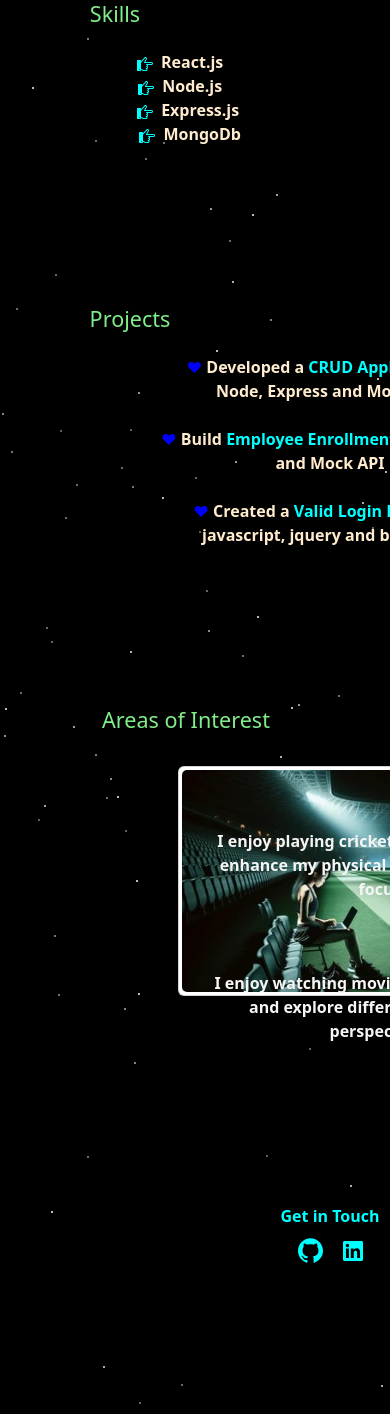
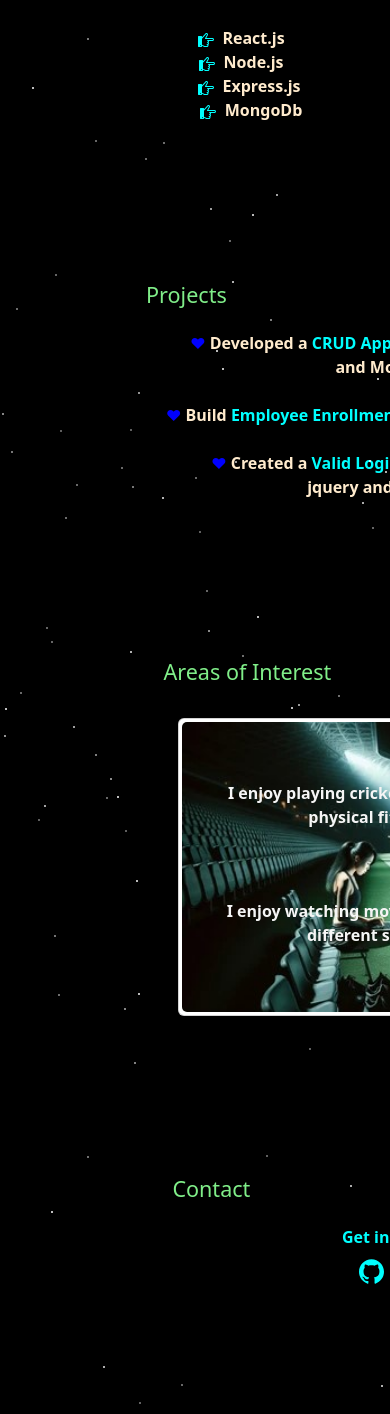
Before and after one commit to praveen142003/Praveen-myportfolio, a React (Vite) app: page / in a window 390 px wide. Shown: the part 2340-3754 px from the top of the page. Built offline with nearby package versions, Linux system fonts and the light colour scheme.

Commit message:
portfolio

```diff
--- a/src/components/About/Designs.jsx
+++ b/src/components/About/Designs.jsx
@@ -9,7 +9,7 @@ function Designs() {
     <>
       <img src={reactLogo} className='logo react' alt='React -logo' />
       <img src={node} className='nodelogo' />
-      <div>
+     <div>
         <img src={boy} className='boylogo' />
       </div>
     </>
--- a/src/components/Contact/Contact.css
+++ b/src/components/Contact/Contact.css
@@ -1,9 +1,16 @@
 .h-contact{
     color: rgb(128, 238, 137);
     position: relative;
-    right: 420px;
+    right: 400px;
     padding-bottom: 15px;
 }
+@media screen and (max-width:490px) {
+    .h-contact{
+        position: relative;
+        right: 180px;
+    }
+}
+
 font{
     font-weight: bolder;
     color: aqua;
--- a/src/components/Contact/Contact.jsx
+++ b/src/components/Contact/Contact.jsx
@@ -7,11 +7,12 @@ import { MdMarkEmailUnread } from "react-icons/md"
 function Contact() {
   return (
     <>
-      <a name ='contact'><h4 className='h-contact'>Contact</h4></a>
+      <a name='contact'> </a>
+      <h4 className='h-contact'>Contact</h4>
       <font >Get in Touch</font>
       <div>
-      <a href='https://github.com/praveen142003'><SiGithub style={{color:'aqua',fontSize:'45px', padding:'10px'}} /></a>
-      <a href='https://www.linkedin.com/in/praveenkumar-k-161458326'><SiLinkedin style={{color:'aqua',fontSize:'40px', padding:'10px'}} /></a>
+        <a href='https://github.com/praveen142003'><SiGithub style={{ color: 'aqua', fontSize: '45px', padding: '10px' }} /></a>
+        <a href='https://www.linkedin.com/in/praveenkumar-k-161458326'><SiLinkedin style={{ color: 'aqua', fontSize: '40px', padding: '10px' }} /></a>
       </div>
     </>
   )
--- a/src/components/Navbar/Navr.jsx
+++ b/src/components/Navbar/Navr.jsx
@@ -5,9 +5,8 @@ import './Navr.css'
 function Navr() {
     return (
         <>
-
             <Navbar className='navbar' fixed='top' expand='sm'>
-                            <Navbar.Toggle arid-controls='my-nav' style={{marginLeft:"15px",fontSize:"10px"}} />
+                <Navbar.Toggle arid-controls='my-nav' style={{ marginLeft: "15px", fontSize: "10px" }} />
                 <Navbar.Collapse id='my-nav' >
                     <Nav>
                         <Nav.Link href='#home' ><b>Home</b></Nav.Link>
--- a/src/components/Projects/Project.css
+++ b/src/components/Projects/Project.css
@@ -1,9 +1,14 @@
 .h-projects{
     color: rgb(128, 238, 137);
-    margin-right: 400px;
+    margin-right: 570px;
     padding-bottom: 15px;
 }
-
+@media screen and (max-width:490px) {
+    .h-projects{
+       position: relative;
+       left: 80px;
+    }
+}
 
 .pro-crud{
    margin-left: 100px;
--- a/src/components/Projects/Projects.jsx
+++ b/src/components/Projects/Projects.jsx
@@ -4,9 +4,10 @@ import { Col, Container, Row } from 'react-bootstrap'
 function Projects() {
   return (
     <>
-      <a name='projects'><h4 className='h-projects'>Projects</h4> </a>
+
+      <a name='projects'></a>
+      <h4 className='h-projects'>Projects</h4>
       <Container>
-
         <Row>
           <Col sm={8} md={11}>
             <div>
@@ -24,7 +25,7 @@ function Projects() {
                 by using React and Mock API</b>
             </div>
           </Col>
-        </Row><br/>
+        </Row><br />
         <Row>
           <Col sm={8} md={11}>
             <div>
@@ -32,13 +33,9 @@ function Projects() {
                 <strong style={{ color: 'aqua' }}> Valid Login Page </strong>
                 by using html, css, javascript, jquery and bootstrap</b>
             </div>
-
           </Col>
         </Row>
-
-
       </Container>
-
     </>
   )
 }
--- a/src/components/Skills/Skills.jsx
+++ b/src/components/Skills/Skills.jsx
@@ -5,13 +5,11 @@ import './Skills.css'
 function Skills() {
   return (
     <>
-      <h4 className='h-skills'>Skills</h4>
+    <h4 className='h-skills'>Skills</h4>
      <span className='pointer'> <ImPointRight/>&nbsp;&nbsp;<b>React.js</b></span><br/>
      <span className='pointer'> <ImPointRight/>&nbsp;&nbsp;<b>Node.js</b></span><br/>
      <span className='pointer3'> <ImPointRight/>&nbsp;&nbsp;<b>Express.js</b></span><br/>
      <span className='pointer4'> <ImPointRight/>&nbsp;&nbsp;<b>MongoDb</b></span>
-
-
     </>
   )
 }
```
Also changed, not shown: src/App.jsx (+0 -9 lines), src/components/About/About.jsx (+2 -5 lines). Lines whose indentation alone changed are shown as unchanged.
